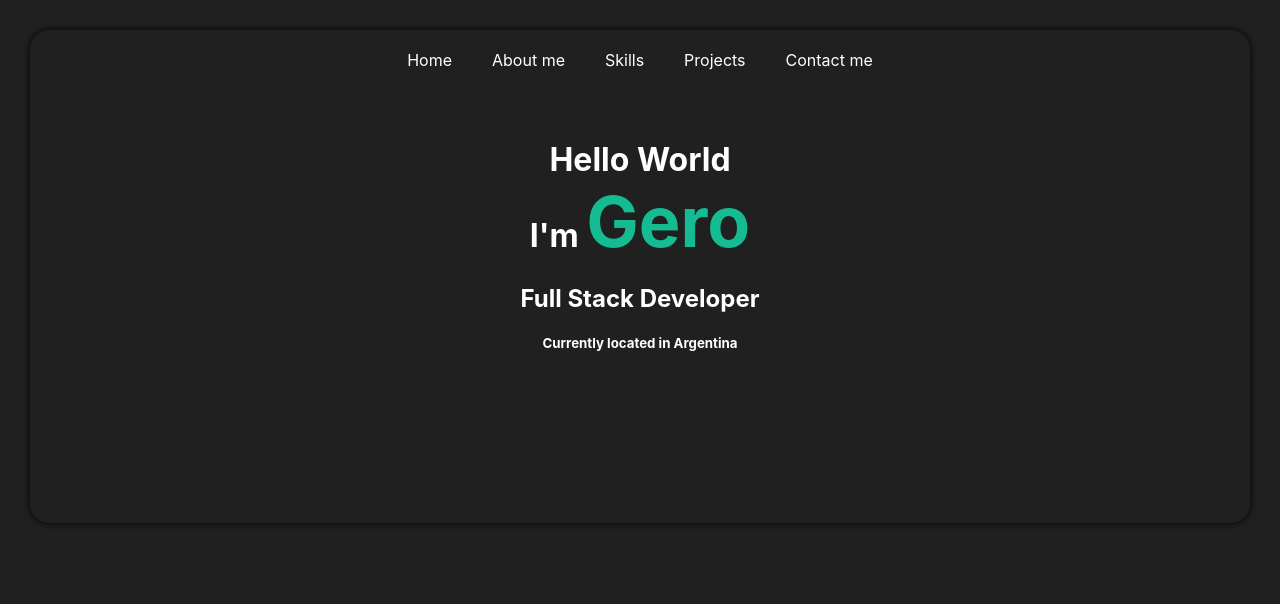
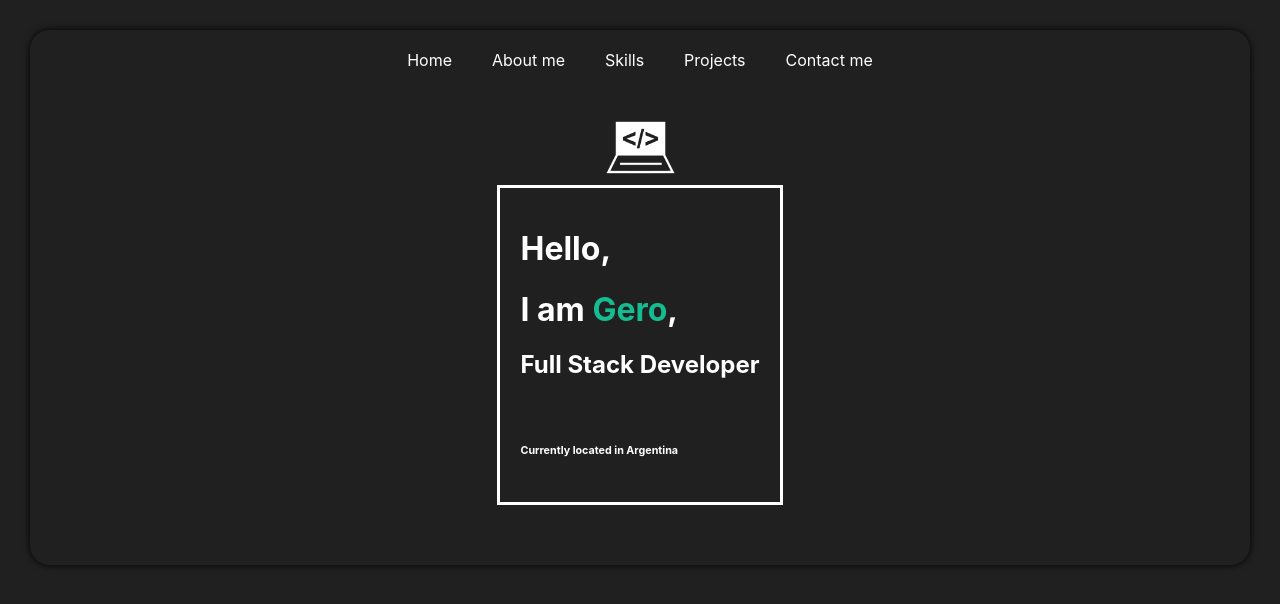
Before and after one commit to gerogarzon/Porfolio, a React (Create React App) app: page / in a window 1280 px wide. Shown: the top 604 px of the page. Built offline with nearby package versions, Linux system fonts and the light colour scheme.

Commit message:
re design home page

```diff
--- a/src/components/ContactMe/ContactMe.css
+++ b/src/components/ContactMe/ContactMe.css
@@ -21,7 +21,7 @@
 .contact-left {
   flex-grow: 1;
   text-align: center;
-  margin: 20px 50px;
+  margin: 20px 90px 20px 50px;
   border-right: solid 1px #ffd;
 }
 @media screen and (max-width: 758px) {
--- a/src/components/Header/Header.css
+++ b/src/components/Header/Header.css
@@ -3,20 +3,7 @@
   flex-wrap: wrap;
   border-radius: 20px;
 }
-.navbar-container-right {
-  flex-grow: 1;
-  display: flex;
-  flex-wrap: wrap;
-  justify-content: flex-end;
-  background-color: #202020;
-  border-radius: 20px;
-}
-.navbar-container-right-items {
-  color: #fff;
-  padding: 20px;
-  text-decoration: none;
-  border-radius: 20px;
-}
+
 .navbar-container-left {
   flex-grow: 9;
   display: flex;
--- a/src/components/Main/Main.css
+++ b/src/components/Main/Main.css
@@ -4,22 +4,38 @@
   box-shadow: 0px 0px 7px #000;
   border-radius: 20px;
   height: 100%;
+
+
 }
 
 /* Main containers */
 .body-main-container {
-  background-color: #202020;
   color: #fff;
   margin: 0;
-  padding: 50px;
+  padding: 20px;
   border-radius: 20px;
   text-align: center;
+  display: flex;
+  flex-direction: column;
+  flex-wrap: wrap;
+  justify-content:center;
+  align-content: center;
 }
-.mern {
-  cursor: pointer;
-  transition: all 1seg;
+.imageLogo{
+  /* border: solid 3px #fff;
+  border-radius:50%; */
+  flex-grow: 1;
+  object-fit: cover;
+  max-height: 75px;
+  max-width: 75px;
+  align-self: center;
+  margin: 0px;
 }
-.mern:hover {
-  color: #fff;
-  transform: rotate(90deg) !important;
+.homeContent{
+  flex-grow: 4;
+  border:3px solid #fff;
+  padding:20px;
 }
+.textAlignLeft{
+  text-align:left;
+}
--- a/src/components/Main/Main.jsx
+++ b/src/components/Main/Main.jsx
@@ -1,22 +1,25 @@
 import React from "react";
 import "./Main.css";
 import Header from "../Header/Header";
+import logo from "../../resources/logo.png";
+
 
 const Main = () => {
   return (
     <div className="main">
       <Header />
+
       <div className="body-main-container">
-        <h1  style={{ margin: "0px"}}>Hello World </h1>
-        <h1 style={{  margin: "0px"}}>
-        I'm <b style={{ fontSize: "70px", margin: "0px", color: "#15bb91" }}>Gero</b>
-        </h1>
-        <h2>Full Stack Developer</h2>
-        <h5>Currently located in Argentina</h5>
-
-        <br></br>
-        <br></br>
-        <br></br>
+        <img className="imageLogo" src={logo} alt="logo"></img>
+        <div className="homeContent">
+          <h1 className="textAlignLeft">Hello, </h1>
+          <h1 className="textAlignLeft">
+            I am <b style={{ color: "#15bb91" }}>Gero</b>,
+          </h1>
+          <h2 className="textAlignLeft">Full Stack Developer</h2>
+          <br></br>
+          <h6 className="textAlignLeft">Currently located in Argentina</h6>
+        </div>
         <br></br>
         <br></br>
       </div>
--- a/src/components/Skills/Skills.jsx
+++ b/src/components/Skills/Skills.jsx
@@ -22,7 +22,7 @@ const Skills = () => {
             <img style={{minHeight:"100px"}} className="skills-image" src={css} alt="logo"></img>
           </div>
           <div className="skills-container-items skill4">
-            <img style={{minHeight:"90px"}} className="skills-image" src={js} alt="logo"></img>
+            <img style={{minHeight:"85px"}} className="skills-image" src={js} alt="logo"></img>
           </div>
           <div className="skills-container-items skill3">
             <img className="skills-image" src={react} alt="logo"></img>
```
Also changed, not shown: src/resources/logo.png (added).
